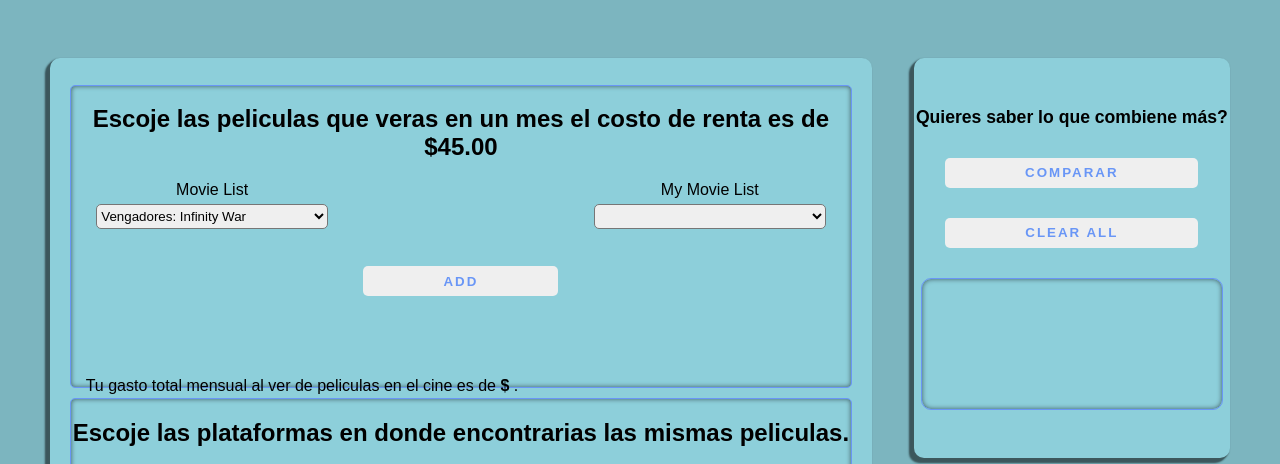
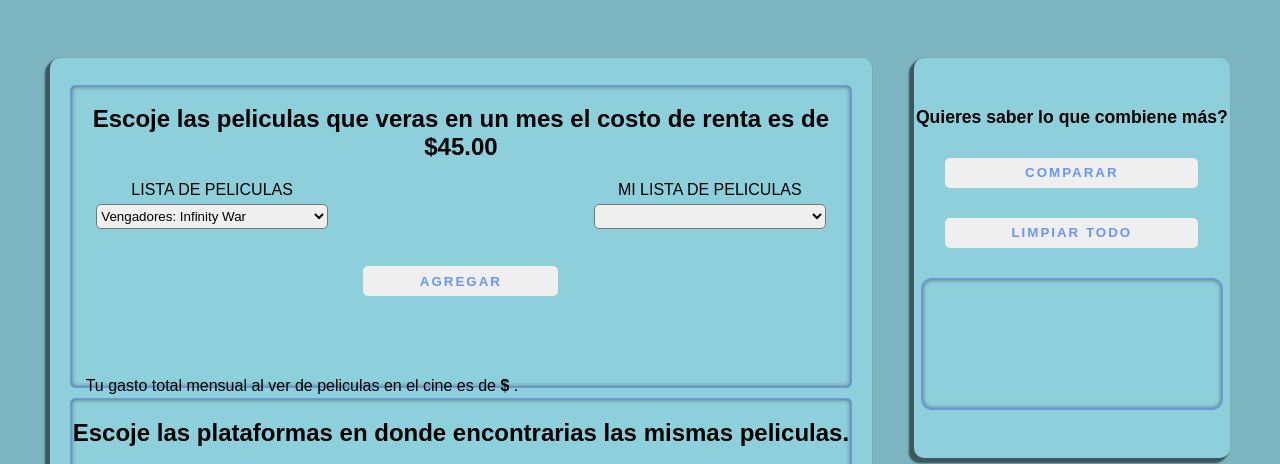
Before and after one commit to eqznava/jschallenge, a plain HTML site: page index.html in a window 1280 px wide. Shown: the top 464 px of the page. Drawn offline with Linux system fonts and the light colour scheme.

Commit message:
Changing bottoms content

```diff
--- a/index.html
+++ b/index.html
@@ -15,7 +15,7 @@
             </div>
             <div class="mainCinemaCore">
                 <div class="mainCinemaMoviesList">
-                <label>Movie List</label>
+                <label>LISTA DE PELICULAS</label>
                 <select id="movie" class="moviesList">
                     <optgroup id="listMovies" class="moviesListContainer">
                     </optgroup>
@@ -23,11 +23,11 @@
                 </div>
                 <div class="mainCinemaButtons">
                     <div class="buttonsOperations">
-                        <button id="addElement" class="add" onclick="movieSelected()">ADD</button>
+                        <button id="addElement" class="add" onclick="movieSelected()">AGREGAR</button>
                     </div>
                 </div>
                 <div class="mainCinemaSelectedMovies">
-                    <label>My Movie List</label>
+                    <label>MI LISTA DE PELICULAS</label>
                     <select id="myMovie" class="myMoviesList">
                         <optgroup id="myListMovies" class="myMoviesListContainer">
                         </optgroup>
@@ -85,7 +85,7 @@
         <div class="compare">
             <h3>Quieres saber lo que combiene más?</h3>
             <button class="compareButton" id="compareAll" onclick="calculateAll()">COMPARAR</button>
-            <button id="removeElement" class="clear" onclick="removeElement()">CLEAR ALL</button>
+            <button id="removeElement" class="clear" onclick="removeElement()">LIMPIAR TODO</button>
             <div class="resultOfCompare">
                 <p id="resultCompareText"></p>
             </div>
```
